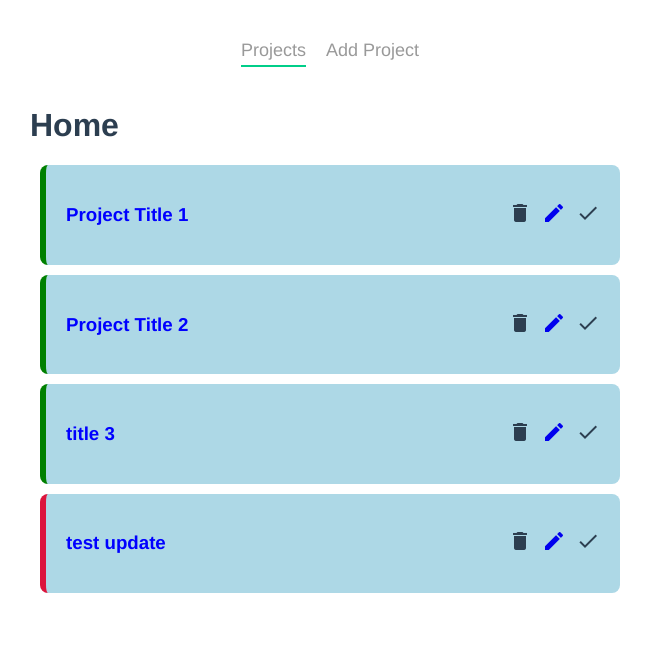
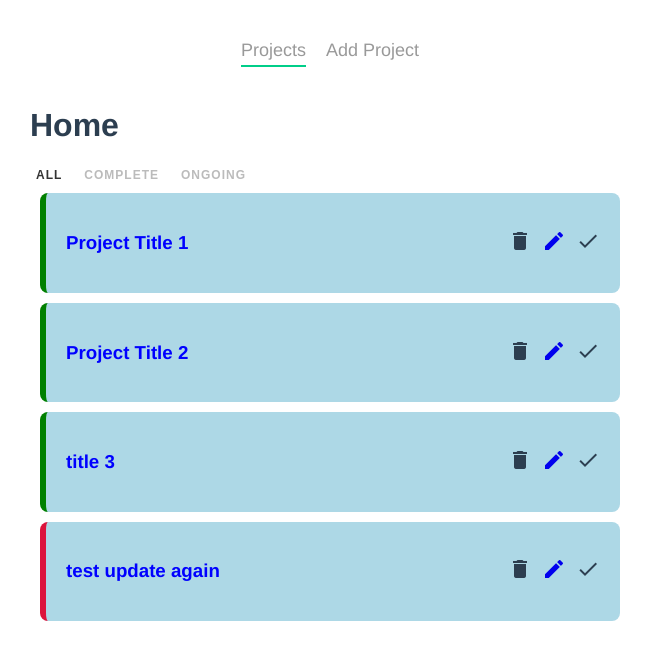
Before and after one commit to EiMohMohHtwe/Project-Planner, a Vue app: page / in a window 1280 px wide. Shown: the top 660 px of the page, without its empty margins (310-961 px from the left). Built offline with nearby package versions, Linux system fonts and the light colour scheme; data requests are answered from the project's data file.

Commit message:
add dynamic filter nav

```diff
--- a/database/db.json
+++ b/database/db.json
@@ -19,7 +19,7 @@
       "id": 3
     },
     {
-      "title": "test update",
+      "title": "test update again",
       "detail": "test4 update",
       "complete": false,
       "id": 4
--- /dev/null
+++ b/src/components/FilterNav.vue
@@ -0,0 +1,35 @@
+<template>
+    <nav class="filter-nav">
+        <button @click="filterBy('all')" :class="{active:current==='all'}">all</button>
+        <button @click="filterBy('complete')" :class="{active:current==='complete'}">complete</button>
+        <button @click="filterBy('ongoing')" :class="{active:current==='ongoing'}">ongoing</button>
+    </nav>
+</template>
+<script>
+export default {
+    props:['current'],
+    methods:{
+        filterBy(value){
+            this.$emit("filterValue",value)
+        }
+    }
+}
+</script>
+
+<style>
+    .filter-nav button {
+        background: none;
+        border: none;
+        color: #bbb;
+        outline: none;
+        font-size: 12px;
+        text-transform: uppercase;
+        margin-right: 10px;
+        letter-spacing: 1px;
+        font-weight: bold;
+        cursor: pointer;
+    }
+    button.active {
+        color: #333;
+    }
+</style>
--- a/src/views/Home.vue
+++ b/src/views/Home.vue
@@ -1,22 +1,27 @@
 <template>
   <div class="home">
   <h1>Home</h1>
-    <div v-for="project in projects" :key="project.id">
+  <FilterNav @filterValue="current=$event" :current="current"></FilterNav>
+    <div v-for="project in filteredProjects" :key="project.id">
       <SingleProject :project="project" @delete="deleteProject" @complete="completeProject"></SingleProject>
     </div>
   </div>
+
 </template>
 
 <script>
 import SingleProject from "../components/SingleProject"
+import FilterNav from "../components/FilterNav"
 export default {
   name: 'Home',
   components: {
     SingleProject,
+    FilterNav,
   },
   data(){
     return{
-      projects:[]
+      projects:[],
+      current:"all"
     }
   },
   methods:{
@@ -30,6 +35,21 @@ export default {
           return project.id===id;
         });
         findProject.complete=!findProject.complete
+    }
+  },
+  computed:{
+    filteredProjects(){
+      if(this.current==="complete"){
+        return this.projects.filter((p)=>{
+          return p.complete
+        })
+      }
+      if(this.current==="ongoing"){
+        return this.projects.filter((p)=>{
+          return !p.complete
+        })
+      }
+      return this.projects;
     }
   },
   mounted(){
```
